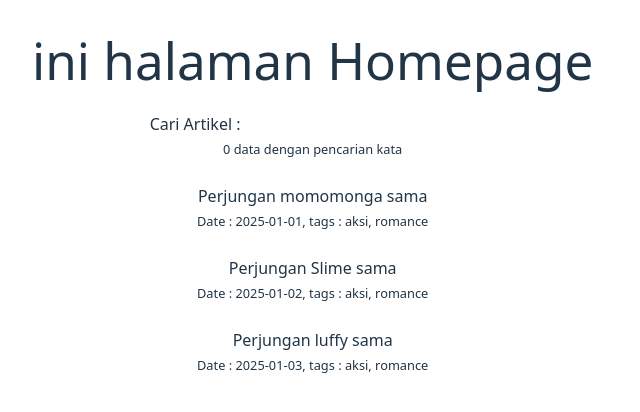
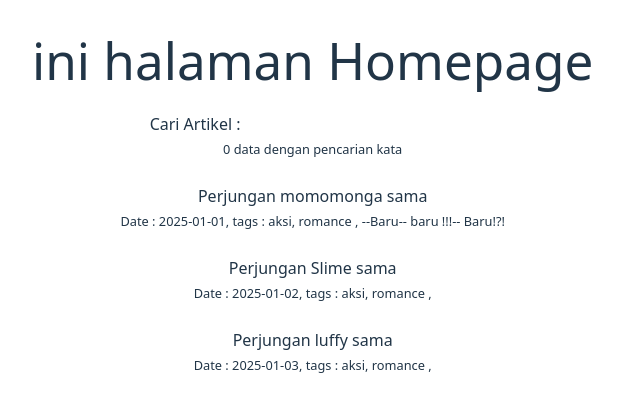
Before and after one commit to kouuch/react-Star, a React (Vite) app: page / in a window 1280 px wide. Shown: the top 412 px of the page, without its empty margins (0-640 px from the left). Built offline with nearby package versions, Linux system fonts and the light colour scheme.

Commit message:
conditional rencpndering

```diff
--- a/src/components/Article.jsx
+++ b/src/components/Article.jsx
@@ -1,10 +1,29 @@
+const ArticleStatus = ({isNew}) =>{
+  return isNew && <span>-- baru !!!</span>
+}
+
+const NewArticle = () => {
+  return <span>-- Baru!?!</span>
+}
+
 function Article(props) {
   return (
     <>
       <h3>{props.title}</h3>
-      <small>Date : {props.date}, tags : {props.tags.join(", ")}</small>
+      <small>
+        Date : {props.date}, tags : {props.tags.join(", ")} , {' '}
+        {/* ex 1 */}
+        {/* {props.isNew ? ' --Baru' : ' --Lama'}, */}
+        {/* example 2 */}
+        {props.isNew && "--Baru"}
+        {/* exmple dengan components */}
+        <ArticleStatus isNew={props.isNew} />
+        {props.isNew && <NewArticle/>}
+
+      </small>
       <br />
       <br />
+
       {/* <div>
 
         index ini seperti js lenght 0, 1 ,2 untuk id atau panjangnya
--- a/src/pages/Homepage.jsx
+++ b/src/pages/Homepage.jsx
@@ -29,11 +29,11 @@ function Homepage() {
       <h1>ini halaman Homepage</h1>
       <br />
       <Search changeSearch={changeSearch} totalPosts={totalPosts}/>
-      {post.map(({ id, title, tags, date }) => (
+      {post.map(({ id, title, tags, date , isNew}) => (
         // exmple 1
         // <Article key={id} title = {title} tags={tags} date={date} />
         // exmple 2 refactor
-        <Article key={id} {...{ title, tags, date }} />
+        <Article key={id} {...{ title, tags, date , isNew}} />
       ))}
     </>
   );
```
